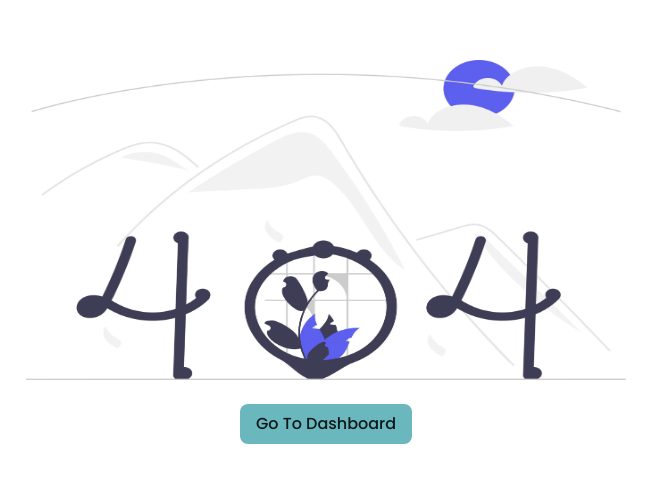
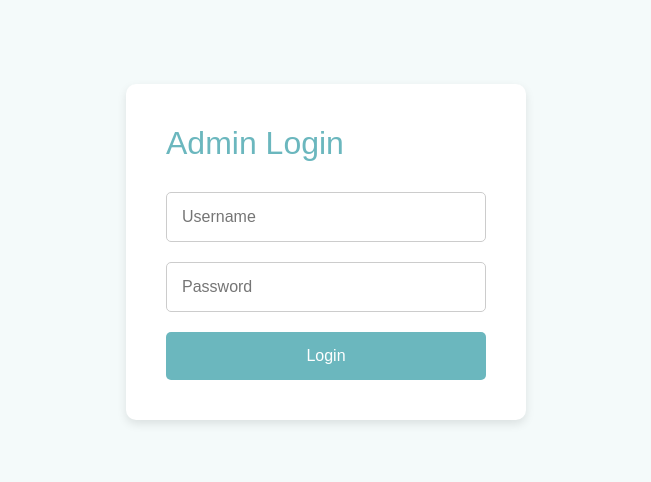
Before and after one commit to Ekata1233/EkaBookMySpace_Admin_Panel, a React (Vite) app: page /login in a window 1280 px wide. Shown: the part 148-630 px from the top of the page, without its empty margins (314-965 px from the left). Built offline with nearby package versions, Linux system fonts and the light colour scheme.

Commit message:
update office details page

```diff
--- /dev/null
+++ b/src/components/PrivateRoute.tsx
@@ -0,0 +1,10 @@
+// src/components/PrivateRoute.tsx
+import React from 'react';
+import { Navigate, Outlet } from 'react-router-dom';
+
+const PrivateRoute = () => {
+  const isAuthenticated = localStorage.getItem('isAuthenticated');
+  return isAuthenticated ? <Outlet /> : <Navigate to="/login" />;
+};
+
+export default PrivateRoute;
--- a/src/components/common/Search.tsx
+++ b/src/components/common/Search.tsx
@@ -1,32 +1,3 @@
-import { InputAdornment, SxProps, TextField } from '@mui/material';
-import IconifyIcon from 'components/base/IconifyIcon';
-
-interface SearchProps {
-  sx?: SxProps;
-}
-
-const Search = (props: SearchProps) => {
-  return (
-    <TextField
-      id="input-with-searchIcon-textfield"
-      InputProps={{
-        startAdornment: (
-          <InputAdornment position="start">
-            <IconifyIcon
-              icon="gravity-ui:magnifier"
-              sx={{ color: 'primary.main', fontSize: 32, mr: 1 }}
-            />
-          </InputAdornment>
-        ),
-      }}
-      type="text"
-      variant="filled"
-      placeholder="Search here..."
-      hiddenLabel
-      fullWidth
-      {...props}
-    />
-  );
-};
+const Search = () => null;
 
 export default Search;
--- /dev/null
+++ b/src/helpers/auth.ts
@@ -0,0 +1,15 @@
+// src/utils/auth.ts
+
+export const isAuthenticated = (): boolean => {
+  return localStorage.getItem('isAuthenticated') === 'true';
+};
+export const login = (username: string, password: string): boolean => {
+  if (username === 'BookMySpace' && password === 'BookMySpace123') {
+    localStorage.setItem('isAuthenticated', 'true');
+    return true;
+  }
+  return false;
+};
+export const logout = (): void => {
+  localStorage.removeItem('isAuthenticated');
+};
--- a/src/layouts/main-layout/topbar/AccountDropdown.tsx
+++ b/src/layouts/main-layout/topbar/AccountDropdown.tsx
@@ -9,26 +9,17 @@ import {
   Typography,
 } from '@mui/material';
 import { MouseEvent, useState } from 'react';
+import { useNavigate } from 'react-router-dom';
 import Profile from 'assets/Background.webp';
 import IconifyIcon from 'components/base/IconifyIcon';
 
-interface MenuItem {
+interface MenuItemData {
   id: number;
   label: string;
   icon: string;
 }
 
-const menuItems: MenuItem[] = [
-  {
-    id: 0,
-    label: 'Profile',
-    icon: 'material-symbols:person',
-  },
-  {
-    id: 1,
-    label: 'My Account',
-    icon: 'material-symbols:account-box-sharp',
-  },
+const menuItems: MenuItemData[] = [
   {
     id: 2,
     label: 'Logout',
@@ -39,6 +30,7 @@ const menuItems: MenuItem[] = [
 const AccountDropdown = () => {
   const [anchorEl, setAnchorEl] = useState<null | HTMLElement>(null);
   const open = Boolean(anchorEl);
+  const navigate = useNavigate(); // For React Router navigation
 
   const handleClick = (event: MouseEvent<HTMLElement>) => {
     setAnchorEl(event.currentTarget);
@@ -48,10 +40,22 @@ const AccountDropdown = () => {
     setAnchorEl(null);
   };
 
+  const handleMenuItemClick = (menuItem: MenuItemData) => {
+    handleClose();
+
+    if (menuItem.id === 2) {
+      // Logout logic
+      localStorage.removeItem('isAuthenticated');
+      navigate('/login'); // Redirect to login page
+    }
+
+    // Add more logic here if needed for other menu items
+  };
+
   const accountMenuItems = menuItems.map((menuItem) => (
     <MenuItem
       key={menuItem.id}
-      onClick={handleClose}
+      onClick={() => handleMenuItemClick(menuItem)}
       sx={{
         '&:hover .account-menu-icon': { color: 'common.white' },
       }}
@@ -80,7 +84,7 @@ const AccountDropdown = () => {
           sx={{
             width: { xs: 48, sm: 60 },
             height: { xs: 48, sm: 60 },
-            borderRadius: 4,
+            borderRadius: 8,
             mr: { xs: 0, xl: 2.5 },
           }}
           alt="User Profile"
--- a/src/layouts/main-layout/topbar/LanguageDropdown.tsx
+++ b/src/layouts/main-layout/topbar/LanguageDropdown.tsx
@@ -1,109 +1,3 @@
-import { Button, ListItemIcon, Menu, MenuItem, Stack, Typography } from '@mui/material';
-import { MouseEvent, useState } from 'react';
-import IconifyIcon from 'components/base/IconifyIcon';
-
-interface Language {
-  id: number;
-  code: string;
-  lang: string;
-  flag: string;
-}
-
-const languages: Language[] = [
-  {
-    id: 0,
-    code: 'en-US',
-    lang: 'Eng (US)',
-    flag: 'circle-flags:us',
-  },
-  {
-    id: 1,
-    code: 'eng',
-    lang: 'English',
-    flag: 'circle-flags:gb-eng',
-  },
-
-  {
-    id: 2,
-    code: 'ban',
-    lang: 'বাংলা',
-    flag: 'circle-flags:bd',
-  },
-  {
-    id: 3,
-    code: 'zh',
-    lang: '中文',
-    flag: 'circle-flags:cn',
-  },
-  {
-    id: 4,
-    code: 'tr',
-    lang: 'Türkçe',
-    flag: 'circle-flags:tr',
-  },
-];
-
-const LanguageDropdown = () => {
-  const [anchorEl, setAnchorEl] = useState<null | HTMLElement>(null);
-  const [selectedIndex, setSelectedIndex] = useState(0);
-  const open = Boolean(anchorEl);
-
-  const handleSelectedLanguage = (event: MouseEvent<HTMLElement>) => {
-    setAnchorEl(event.currentTarget);
-  };
-
-  const handleMenuItemClick = (id: number) => {
-    setSelectedIndex(id);
-    setAnchorEl(null);
-  };
-
-  const handleClose = () => {
-    setAnchorEl(null);
-  };
-
-  const languageMenuItems = languages?.map((language) => (
-    <MenuItem
-      key={language.id}
-      selected={language.id === selectedIndex}
-      onClick={() => handleMenuItemClick(language.id)}
-    >
-      <ListItemIcon>
-        <IconifyIcon icon={language.flag} />
-      </ListItemIcon>
-      <Typography variant="body1">{language.lang}</Typography>
-    </MenuItem>
-  ));
-
-  return (
-    <div>
-      <Button
-        onClick={handleSelectedLanguage}
-        aria-controls={open ? 'language-dropdown' : undefined}
-        aria-haspopup="true"
-        aria-expanded={open ? 'true' : undefined}
-        sx={{ py: { sm: 2.25 }, px: { xs: 1, sm: 2.25 }, minWidth: { xs: 'auto' } }}
-      >
-        <IconifyIcon icon={languages[selectedIndex].flag} fontSize={24} />
-        <Stack direction="row" alignItems="center" sx={{ display: { xs: 'none', xl: 'flex' } }}>
-          <Typography variant="h5" color="grey.600" width={80} mx={2}>
-            {languages[selectedIndex].lang}
-          </Typography>
-          <IconifyIcon icon="ph:caret-down-bold" fontSize={20} color="grey.400" />
-        </Stack>
-      </Button>
-
-      <Menu
-        id="language-dropdown"
-        anchorEl={anchorEl}
-        open={open}
-        onClose={handleClose}
-        transformOrigin={{ horizontal: 'right', vertical: 'top' }}
-        anchorOrigin={{ horizontal: 'right', vertical: 'bottom' }}
-      >
-        {languageMenuItems}
-      </Menu>
-    </div>
-  );
-};
+const LanguageDropdown = () => null;
 
 export default LanguageDropdown;
--- a/src/layouts/main-layout/topbar/Notification.tsx
+++ b/src/layouts/main-layout/topbar/Notification.tsx
@@ -1,24 +1,3 @@
-import { Badge, Button } from '@mui/material';
-import IconifyIcon from 'components/base/IconifyIcon';
-
-const Notification = () => {
-  return (
-    <Button
-      aria-label="notifications"
-      sx={{
-        bgcolor: 'warning.light',
-        p: { xs: 1, sm: 1.5 },
-        minWidth: 'auto',
-      }}
-    >
-      <Badge badgeContent=" " variant="dot">
-        <IconifyIcon
-          icon="clarity:notification-line"
-          sx={{ fontSize: 24, color: 'warning.main' }}
-        />
-      </Badge>
-    </Button>
-  );
-};
+const Notification = () => null;
 
 export default Notification;
--- a/src/layouts/main-layout/topbar/Topbar.tsx
+++ b/src/layouts/main-layout/topbar/Topbar.tsx
@@ -5,7 +5,6 @@ import { rootPaths } from 'routes/paths';
 import sitemap from 'routes/sitemap';
 import Logo from 'components/icons/Logo';
 import IconifyIcon from 'components/base/IconifyIcon';
-import Search from 'components/common/Search';
 import ElevationScroll from './ElevationScroll';
 import AccountDropdown from './AccountDropdown';
 import LanguageDropdown from './LanguageDropdown';
@@ -81,13 +80,6 @@ const Topbar = ({ drawerWidth, onHandleDrawerToggle }: TopbarProps) => {
             spacing={{ xs: 1, sm: 2, xl: 5.25 }}
             width={1}
           >
-            <Search
-              sx={{
-                display: { xs: 'none', md: 'block' },
-                minWidth: 300,
-                maxWidth: 550,
-              }}
-            />
             <LanguageDropdown />
             <Notification />
             <AccountDropdown />
--- /dev/null
+++ b/src/pages/Login.tsx
@@ -0,0 +1,97 @@
+// src/pages/Login.tsx
+import { login } from 'helpers/auth';
+import React, { useState } from 'react';
+import { useNavigate } from 'react-router-dom';
+
+const Login = () => {
+  const [username, setUsername] = useState('');
+  const [password, setPassword] = useState('');
+  const navigate = useNavigate();
+
+  const handleSubmit = (e: React.FormEvent) => {
+    e.preventDefault();
+    if (login(username, password)) {
+      navigate('/');
+    } else {
+      alert('Invalid credentials');
+    }
+  };
+
+  return (
+    <div
+      style={{
+        padding: '100px 20px',
+        display: 'flex',
+        justifyContent: 'center',
+        alignItems: 'center',
+        flexDirection: 'column',
+        minHeight: '100vh',
+        backgroundColor: '#f4fafa',
+        fontFamily: 'Arial, sans-serif',
+      }}
+    >
+      <div
+        style={{
+          backgroundColor: '#ffffff',
+          padding: '40px',
+          borderRadius: '10px',
+          boxShadow: '0 4px 10px rgba(0, 0, 0, 0.1)',
+          width: '100%',
+          maxWidth: '400px',
+        }}
+      >
+        <h2 style={{ color: '#6BB7BE', marginBottom: '30px' }}>Admin Login</h2>
+        <form onSubmit={handleSubmit}>
+          <input
+            type="text"
+            placeholder="Username"
+            required
+            value={username}
+            onChange={(e) => setUsername(e.target.value)}
+            style={{
+              width: '100%',
+              padding: '12px 15px',
+              marginBottom: '20px',
+              borderRadius: '5px',
+              border: '1px solid #ccc',
+              fontSize: '16px',
+            }}
+          />
+          <input
+            type="password"
+            placeholder="Password"
+            required
+            value={password}
+            onChange={(e) => setPassword(e.target.value)}
+            style={{
+              width: '100%',
+              padding: '12px 15px',
+              marginBottom: '20px',
+              borderRadius: '5px',
+              border: '1px solid #ccc',
+              fontSize: '16px',
+            }}
+          />
+          <button
+            type="submit"
+            style={{
+              width: '100%',
+              backgroundColor: '#6BB7BE',
+              color: '#fff',
+              padding: '12px',
+              border: 'none',
+              borderRadius: '5px',
+              fontSize: '16px',
+              cursor: 'pointer',
+              transition: 'background-color 0.3s',
+            }}
+          >
+            Login
+          </button>
+        </form>
+      </div>
+    </div>
+  );
+};
+
+export default Login;
--- a/src/routes/router.tsx
+++ b/src/routes/router.tsx
@@ -23,6 +23,8 @@ import PaymentManagement from 'pages/payment/PaymentManagement';
 import VendorEarningsSummary from 'pages/payment/VendorEarningsSummary';
 import VendorPayoutManagement from 'pages/payment/VendorPayoutManagement';
 import WorkBusinessPage from 'pages/workbusiness/Workbusiness';
+import Login from 'pages/Login';
+import PrivateRoute from 'components/PrivateRoute';
 
 export const routes = [
   {
@@ -31,6 +33,13 @@ export const routes = [
         <App />
       </Suspense>
     ),
+    children: [
+      {
+        path: '/login',
+        element: <Login />,
+      },
+      {
+        element: <PrivateRoute />, // 👈 Require login for all routes below
         children: [
           {
             path: rootPaths.root,
@@ -42,65 +51,22 @@ export const routes = [
               </MainLayout>
             ),
             children: [
-          {
-            index: true,
-            element: <Dashboard />,
-          },
-          {
-            path: paths.vendorlist,
-            element: <VendorList />,
-          },
-          {
-            path: paths.officespacelist,
-            element: <OfficeSpaceList />,
-          },
-          {
-            path: paths.vendorrequest,
-            element: <VendorRequest />,
-          },
-          {
-            path: paths.user,
-            element: <User />,
-          },
-          {
-            path: paths.booking,
-            element: <Booking />,
-          },
-          {
-            path: paths.contact,
-            element: <Contact />,
-          },
-          {
-            path: paths.boxeslist,
-            element: <Boxes />,
-          },
-          {
-            path: paths.officetour,
-            element: <OfficeTour />,
-          },
-          {
-            path: paths.exploreoffice,
-            element: <ExploreOffice />,
-          },
-          {
-            path: paths.workbusiness,
-            element: <WorkBusinessPage />,
-          },
-          {
-            path: paths.dashboardoverview,
-            element: <DashboardOverview />,
-          },
-          {
-            path: paths.paymentmanagement,
-            element: <PaymentManagement />,
-          },
-          {
-            path: paths.vendorearningsummary,
-            element: <VendorEarningsSummary />,
-          },
-          {
-            path: paths.vendorpayoutmanagement,
-            element: <VendorPayoutManagement />,
+              { index: true, element: <Dashboard /> },
+              { path: paths.vendorlist, element: <VendorList /> },
+              { path: paths.officespacelist, element: <OfficeSpaceList /> },
+              { path: paths.vendorrequest, element: <VendorRequest /> },
+              { path: paths.user, element: <User /> },
+              { path: paths.booking, element: <Booking /> },
+              { path: paths.contact, element: <Contact /> },
+              { path: paths.boxeslist, element: <Boxes /> },
+              { path: paths.officetour, element: <OfficeTour /> },
+              { path: paths.exploreoffice, element: <ExploreOffice /> },
+              { path: paths.workbusiness, element: <WorkBusinessPage /> },
+              { path: paths.dashboardoverview, element: <DashboardOverview /> },
+              { path: paths.paymentmanagement, element: <PaymentManagement /> },
+              { path: paths.vendorearningsummary, element: <VendorEarningsSummary /> },
+              { path: paths.vendorpayoutmanagement, element: <VendorPayoutManagement /> },
+            ],
           },
         ],
       },
```
Also changed, not shown: src/assets/Background.webp. Lines whose indentation alone changed are shown as unchanged.
